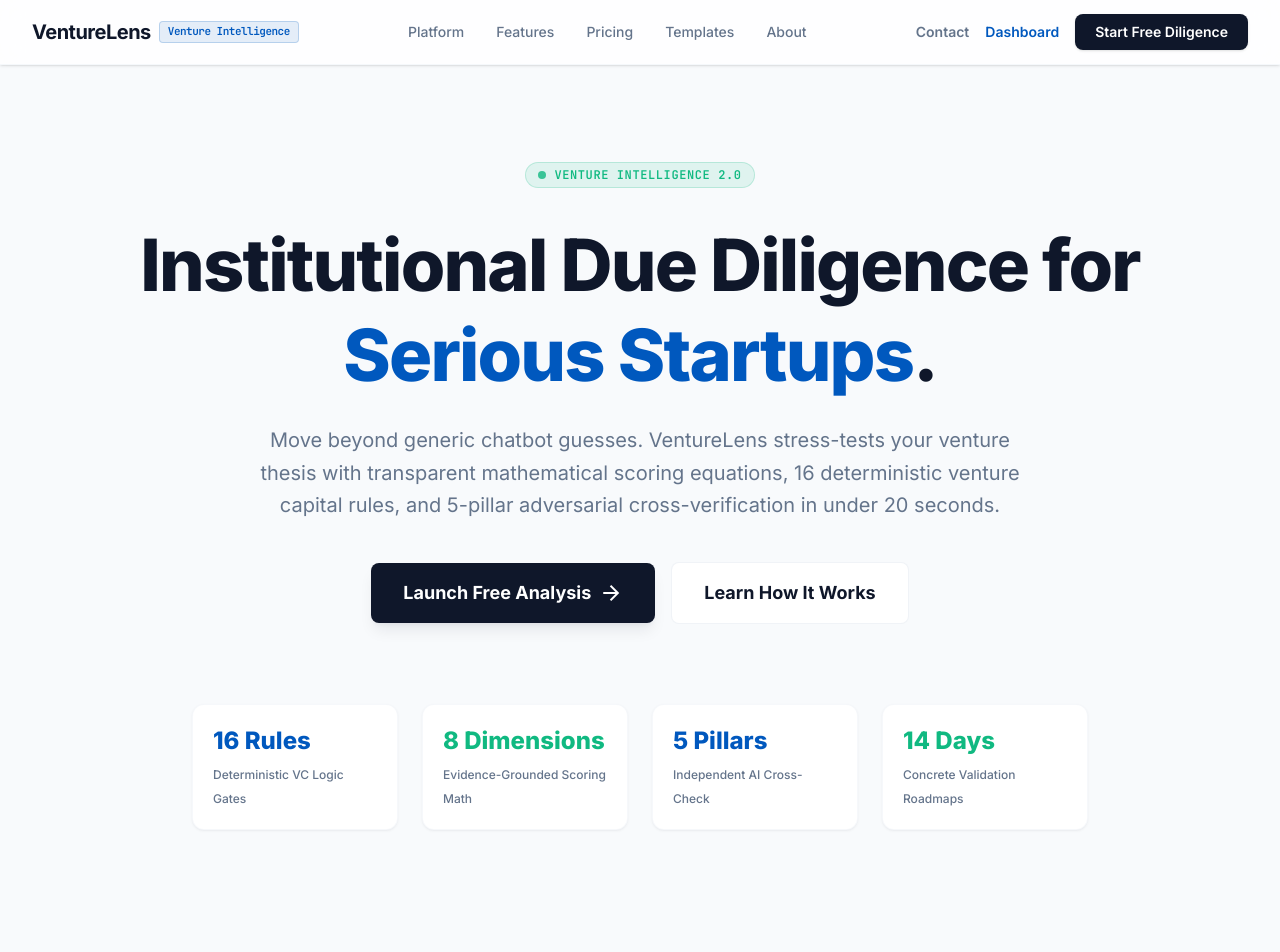
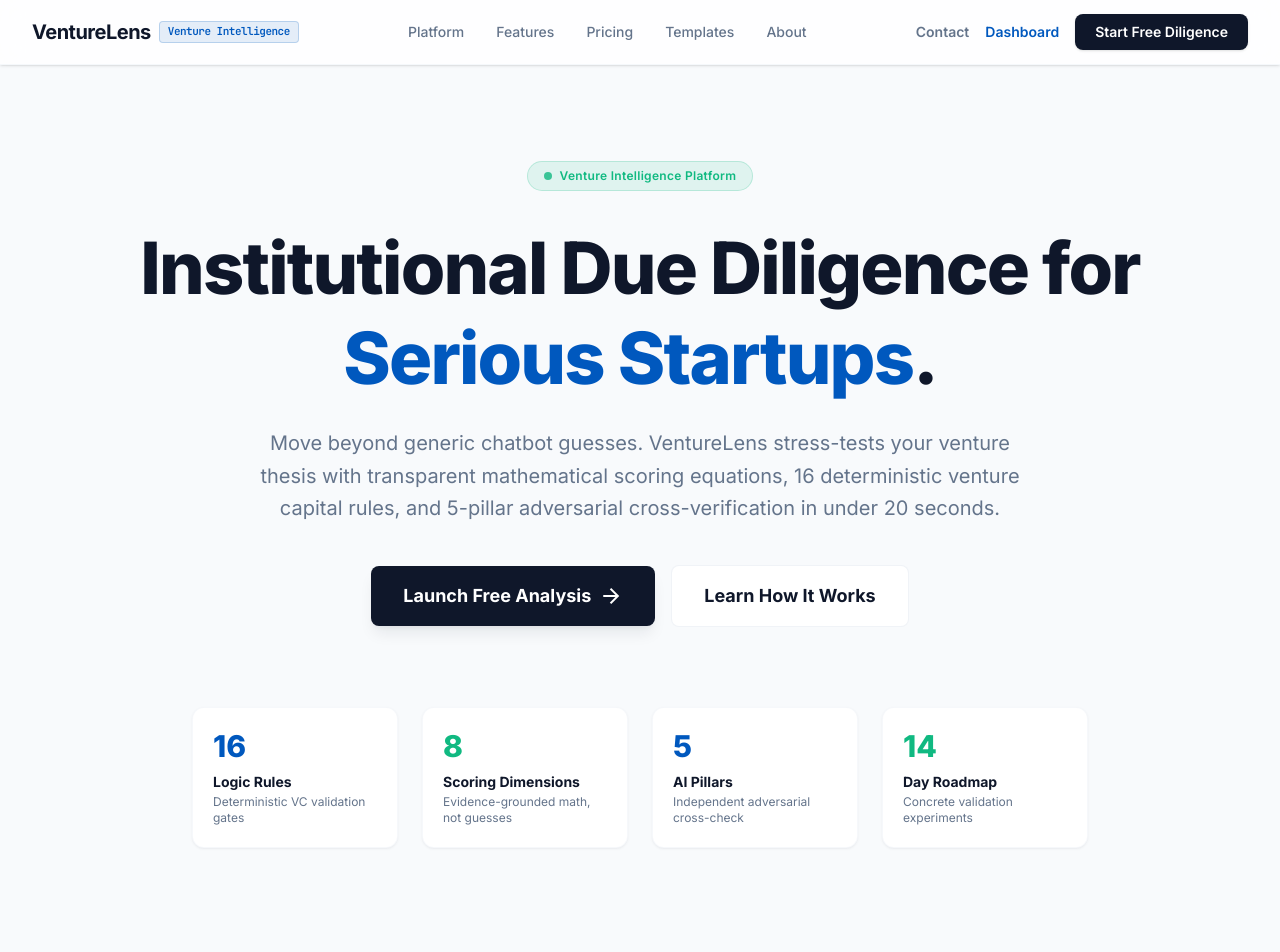
Before and after one commit to dathasaiswaroopgudimella-png/Venturelens, a Next.js app: page / in a window 1280 px wide. Shown: the top 952 px of the page. Built offline with nearby package versions, Linux system fonts and the light colour scheme.

Commit message:
fix(parse+ui): fix pdf-parse v2 missing .load() call that caused Document parse failed on Vercel; fix landing page metric cards from cramped code-block style to clean typographic hierarchy with number/title/desc rows; raise maxDuration to 60s

```diff
--- a/src/app/api/parse-document/route.ts
+++ b/src/app/api/parse-document/route.ts
@@ -5,7 +5,7 @@
 import { cleanFieldText, extractStartupName } from "@/lib/utils/clean-inputs";
 
 export const dynamic = "force-dynamic";
-export const maxDuration = 30;
+export const maxDuration = 60;
 
 // ─── Revenue Model Normalizer ─────────────────────────────────────────────────
 function normalizeRevenueModel(rawModel?: string): QuestionnaireAnswers["revenueModel"] {
@@ -150,16 +150,20 @@
 
 // ─── PDF Text Extraction ──────────────────────────────────────────────────────
 async function extractPdfText(buffer: Buffer): Promise<string> {
-  // Method 1: pdf-parse v2 PDFParse class (.getText() returns { pages, text, total })
+  // Method 1: pdf-parse v2 PDFParse class — MUST call load() before getText()
   try {
     const pdfLib = require("pdf-parse");
     if (pdfLib?.PDFParse) {
-      const parser = new pdfLib.PDFParse({ data: buffer });
+      // pdf-parse v2 requires Uint8Array, not Buffer
+      const uint8 = new Uint8Array(buffer.buffer, buffer.byteOffset, buffer.byteLength);
+      const parser = new pdfLib.PDFParse({ data: uint8 });
+      // CRITICAL: must await load() before getText() in v2
+      await parser.load();
       const result = await parser.getText();
       try { await parser.destroy(); } catch (_) {}
 
       if (result?.text && typeof result.text === "string" && result.text.trim().length > 10) {
-        console.log(`[ParseDocument] PDF extracted via PDFParse class: ${result.text.length} chars`);
+        console.log(`[ParseDocument] PDF extracted via PDFParse.load().getText(): ${result.text.length} chars`);
         return result.text.trim();
       }
       if (typeof result === "string" && result.trim().length > 10) {
@@ -174,7 +178,7 @@
       }
     }
   } catch (e) {
-    console.warn("[ParseDocument] pdf-parse PDFParse class failed:", (e as Error).message);
+    console.warn("[ParseDocument] pdf-parse v2 PDFParse failed:", (e as Error).message);
   }
 
   // Method 2: Try default function export
--- a/src/app/page.tsx
+++ b/src/app/page.tsx
@@ -92,10 +92,10 @@
         {/* Hero Section */}
         <section className="relative pt-24 pb-32 overflow-hidden bg-surface">
           <div className="relative z-10 max-w-[1440px] mx-auto px-8 text-center">
-            <div className="inline-flex items-center gap-2 px-3 py-1 bg-emerald-accent/10 border border-emerald-accent/20 rounded-full mb-8">
+            <div className="inline-flex items-center gap-2 px-4 py-1.5 bg-emerald-accent/10 border border-emerald-accent/20 rounded-full mb-8">
               <span className="w-2 h-2 rounded-full bg-emerald-accent animate-pulse"></span>
-              <span className="font-mono text-xs text-emerald-accent font-semibold uppercase tracking-wider">
-                Venture Intelligence 2.0
+              <span className="text-xs text-emerald-accent font-semibold tracking-wide">
+                Venture Intelligence Platform
               </span>
             </div>
 
@@ -129,20 +129,24 @@
             {/* Architecture Metrics Row */}
             <div className="mt-20 grid grid-cols-2 md:grid-cols-4 gap-6 max-w-4xl mx-auto text-left">
               <div className="p-5 bg-white rounded-xl border border-outline-variant/30 micro-shadow">
-                <span className="text-2xl font-extrabold text-secondary block mb-1">16 Rules</span>
-                <span className="text-xs text-on-surface-variant font-medium">Deterministic VC Logic Gates</span>
+                <div className="text-3xl font-extrabold text-secondary mb-2">16</div>
+                <div className="text-sm font-bold text-on-surface mb-0.5">Logic Rules</div>
+                <div className="text-xs text-on-surface-variant leading-snug">Deterministic VC validation gates</div>
               </div>
               <div className="p-5 bg-white rounded-xl border border-outline-variant/30 micro-shadow">
-                <span className="text-2xl font-extrabold text-emerald-accent block mb-1">8 Dimensions</span>
-                <span className="text-xs text-on-surface-variant font-medium">Evidence-Grounded Scoring Math</span>
+                <div className="text-3xl font-extrabold text-emerald-accent mb-2">8</div>
+                <div className="text-sm font-bold text-on-surface mb-0.5">Scoring Dimensions</div>
+                <div className="text-xs text-on-surface-variant leading-snug">Evidence-grounded math, not guesses</div>
               </div>
               <div className="p-5 bg-white rounded-xl border border-outline-variant/30 micro-shadow">
-                <span className="text-2xl font-extrabold text-secondary block mb-1">5 Pillars</span>
-                <span className="text-xs text-on-surface-variant font-medium">Independent AI Cross-Check</span>
+                <div className="text-3xl font-extrabold text-secondary mb-2">5</div>
+                <div className="text-sm font-bold text-on-surface mb-0.5">AI Pillars</div>
+                <div className="text-xs text-on-surface-variant leading-snug">Independent adversarial cross-check</div>
               </div>
               <div className="p-5 bg-white rounded-xl border border-outline-variant/30 micro-shadow">
-                <span className="text-2xl font-extrabold text-emerald-accent block mb-1">14 Days</span>
-                <span className="text-xs text-on-surface-variant font-medium">Concrete Validation Roadmaps</span>
+                <div className="text-3xl font-extrabold text-emerald-accent mb-2">14</div>
+                <div className="text-sm font-bold text-on-surface mb-0.5">Day Roadmap</div>
+                <div className="text-xs text-on-surface-variant leading-snug">Concrete validation experiments</div>
               </div>
             </div>
           </div>
```
